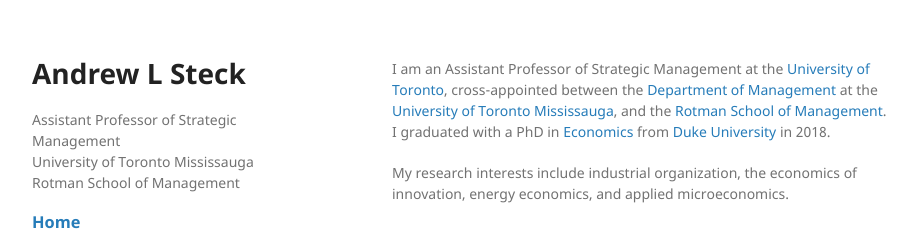
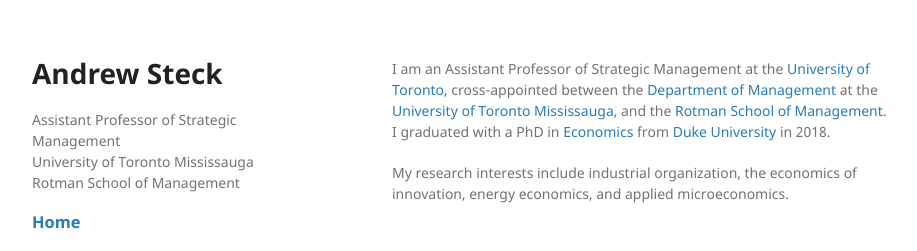
Before and after one commit to andrewsteck/andrewsteck.github.io, a Jekyll site: the page built from index.md, in a window 1280 px wide. Shown: the top 251 px of the page, without its empty margins (178-1095 px from the left). Built offline with Jekyll 4.4.1, drawn with Linux system fonts in a browser that asks for light colours; our own code applies the rules of GitHub Pages for plain Markdown files.

Commit message:
remove middle initial

```diff
--- a/_layouts/default.html
+++ b/_layouts/default.html
@@ -3,7 +3,7 @@
   <head>
     <meta charset="UTF-8">
     <meta http-equiv="X-UA-Compatible" content="IE=edge">
-    <title>Andrew L Steck</title>
+    <title>Andrew Steck</title>
     <meta name="viewport" content="width=device-width, initial-scale=1">
 
 {% seo %}
@@ -15,7 +15,7 @@
   <body>
     <div class="wrapper">
       <header>
-        <h1>Andrew L Steck</h1>
+        <h1>Andrew Steck</h1>
         <p>Assistant Professor of Strategic Management<br>University of Toronto Mississauga<br>Rotman School of Management</p>
         <h3><p class="view"><a href="https://andrewsteck.github.io/">Home</a></p></h3>
         <h3><p class="view"><a href="https://andrewsteck.github.io/research.html">Research</a></p></h3>
```
